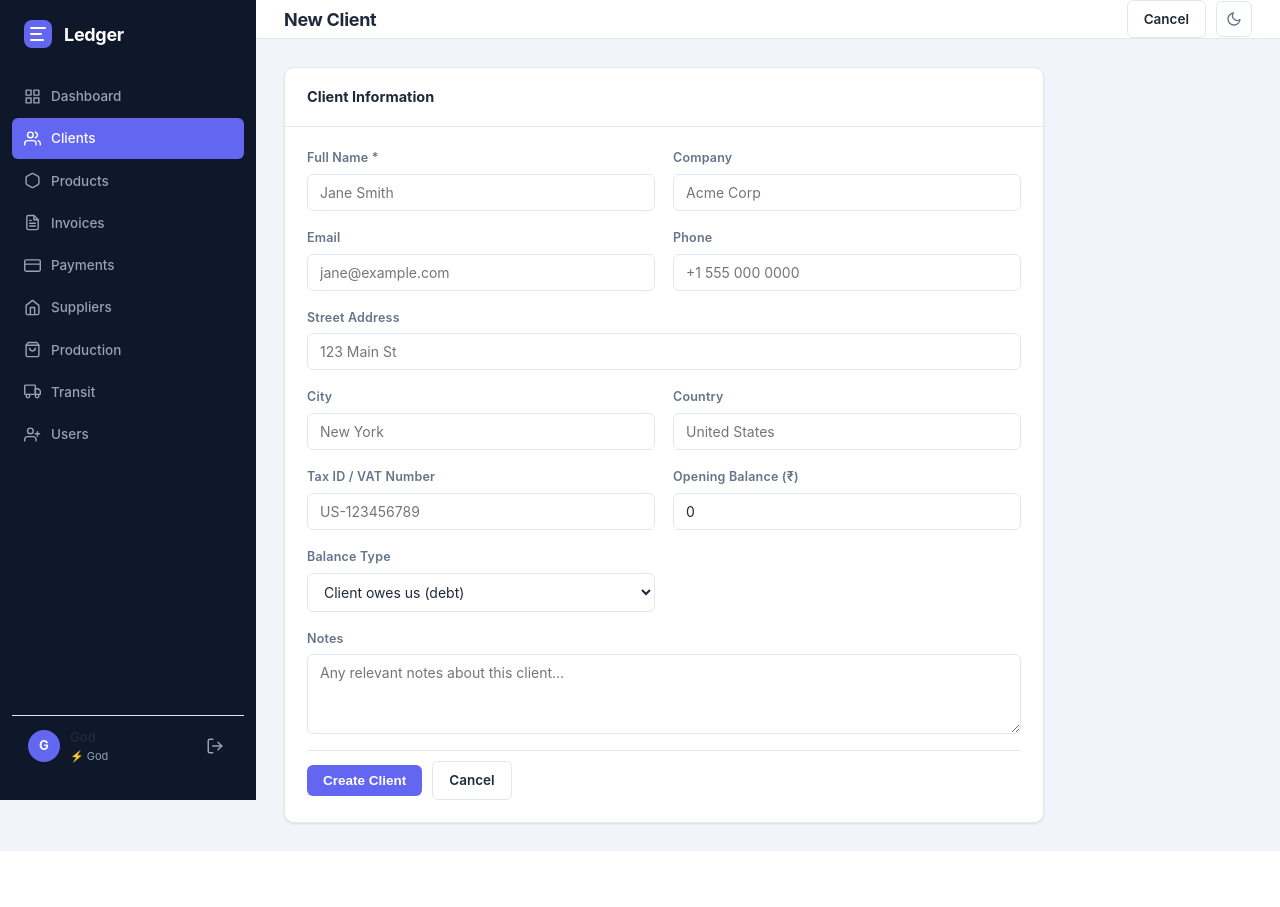
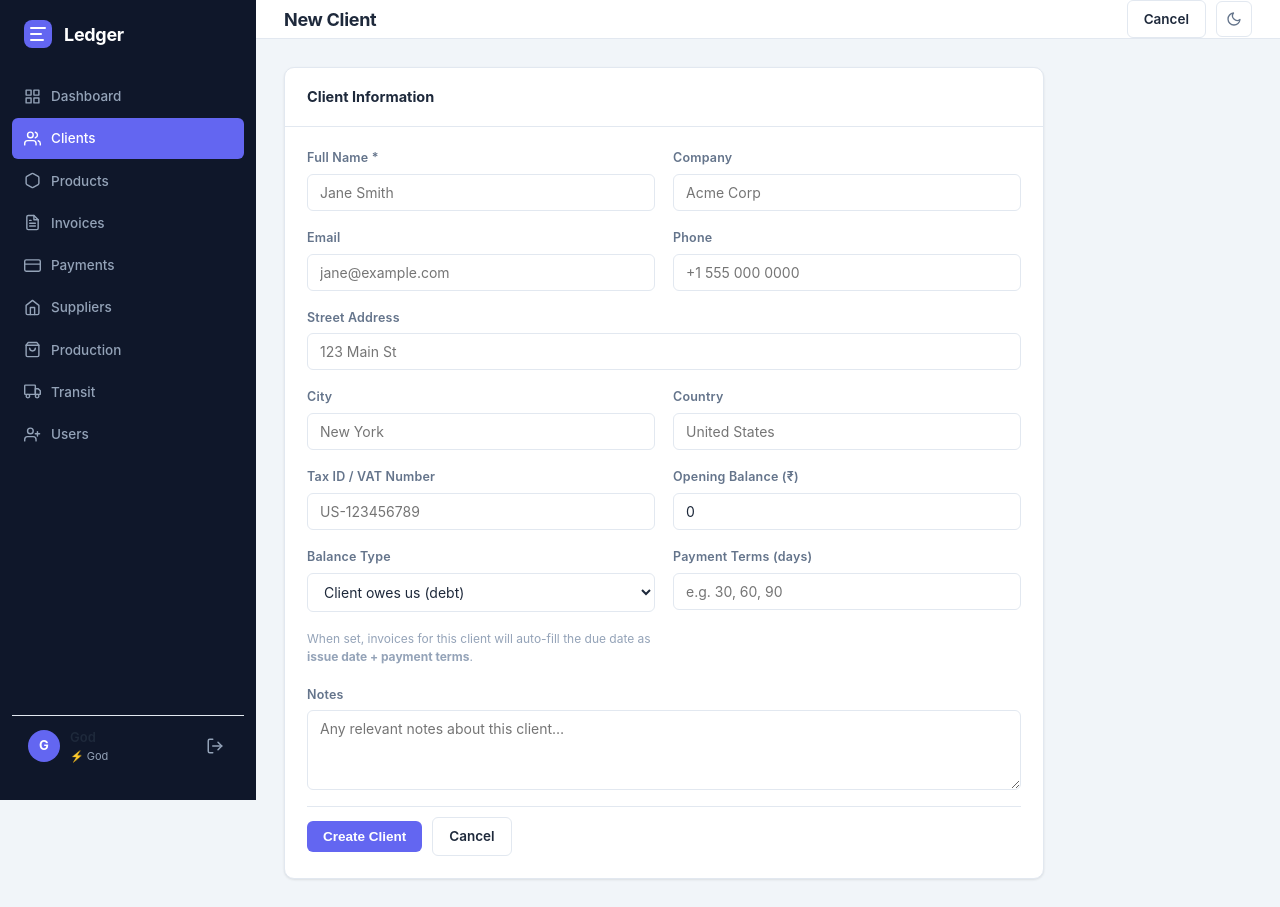
Before and after one commit to InFaNsO/Accountant, a Flask app: page /clients/new in a window 1280 px wide. Before the commit the page ends 851 px from the top, so only its background shows below. Run offline with Flask 3, Linux system fonts and the light colour scheme; a user stored in the database is signed in.

Commit message:
Add payment terms (days) per client, auto-fill invoice due date
- clients table: new payment_terms INTEGER column (migration via _add_column)
- Client form: Payment Terms field (days) with explanatory hint
- client_service: create_client / update_client now persist payment_terms
- Invoice form: CLIENT_LIST now includes payment_terms per client
- clientCbSelect: when a client is chosen, due_date = issue_date + payment_terms
  (if client has no terms set, falls back to 60-day default)
- syncDueDate: respects _clientTerms so changing the issue date re-syncs
  the due date using the correct number of days for that client

Co-Authored-By: Claude Sonnet 4.6 <noreply@anthropic.com>

```diff
--- a/app/database.py
+++ b/app/database.py
@@ -340,6 +340,7 @@ def _create_schema(db):
     # ── Column-level migrations for existing installs ─────────
     _add_column(db, "user_permissions",  "can_financials",  "INTEGER DEFAULT 0")
     _add_column(db, "clients",          "opening_balance", "REAL DEFAULT 0")
+    _add_column(db, "clients",          "payment_terms",   "INTEGER DEFAULT 0")
     _add_column(db, "products",         "category_id",     "INTEGER")
     _add_column(db, "products",         "min_quantity",    "REAL DEFAULT 0")
     _add_column(db, "products",         "production_qty",  "REAL DEFAULT 0")
--- a/app/templates/clients/form.html
+++ b/app/templates/clients/form.html
@@ -68,6 +68,19 @@
           </select>
         </div>
 
+        <div class="form-group">
+          <label for="payment_terms">Payment Terms (days)</label>
+          <input type="number" id="payment_terms" name="payment_terms"
+                 value="{{ client.get('payment_terms', '') or '' }}"
+                 min="0" step="1" placeholder="e.g. 30, 60, 90">
+        </div>
+        <div class="form-group" style="display:flex;align-items:flex-end;padding-bottom:2px">
+          <p style="font-size:12px;color:var(--text-muted);line-height:1.5;margin:0">
+            When set, invoices for this client will auto-fill the due date as
+            <strong>issue date + payment terms</strong>.
+          </p>
+        </div>
+
         <div class="form-group span-2">
           <label for="notes">Notes</label>
           <textarea id="notes" name="notes" placeholder="Any relevant notes about this client…">{{ client.get('notes','') }}</textarea>
```
Also changed, not shown: app/services/client_service.py (+5 -3 lines), app/templates/invoices/form.html (+33 -7 lines).
